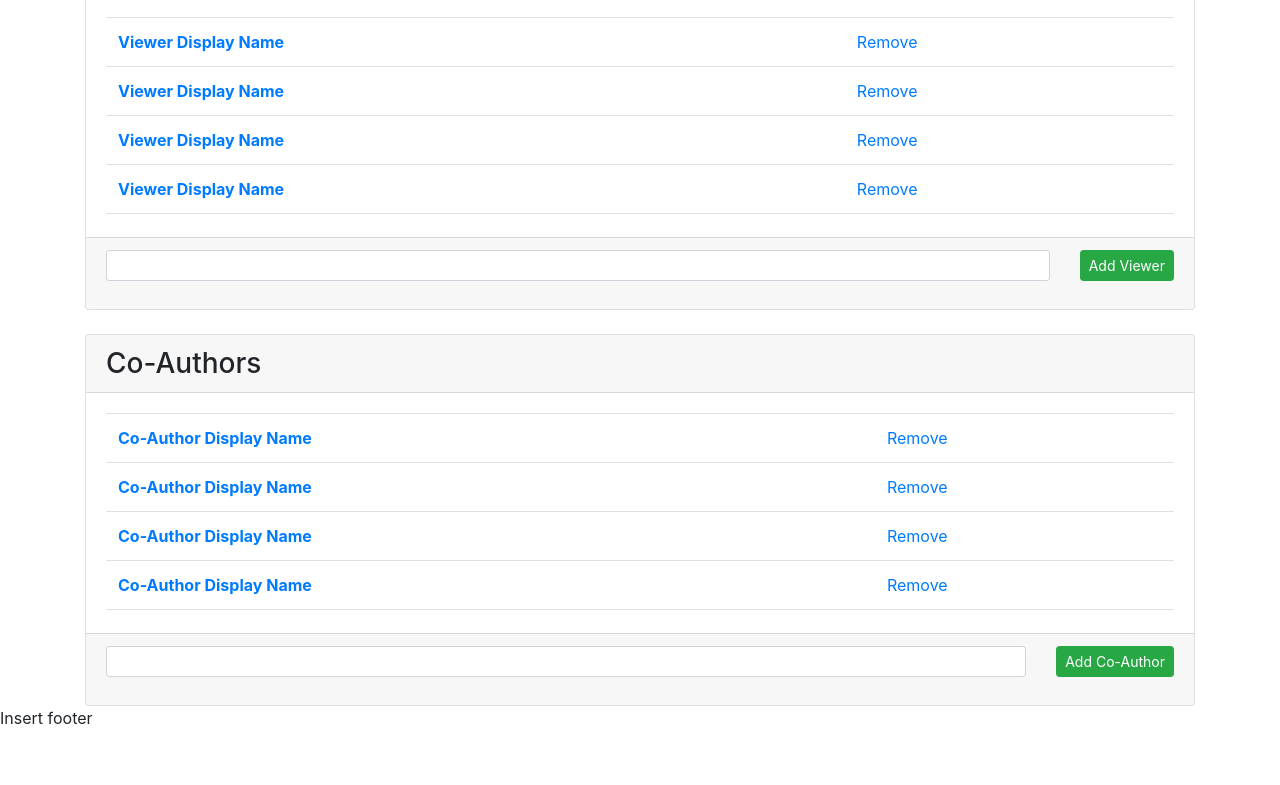
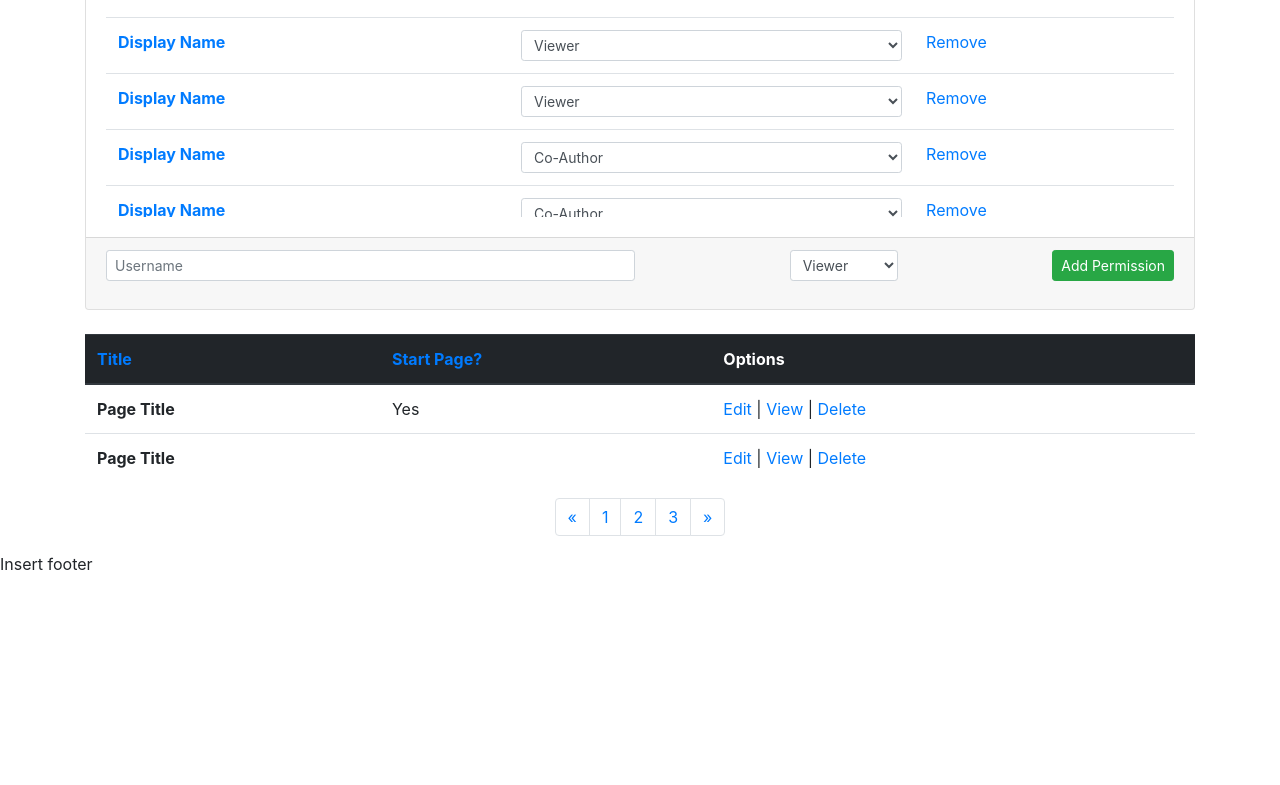
Before and after one commit to silentfuzzle/TheWritersNetBootstrap, a website: page books/edit.html in a window 1280 px wide. Shown: the part 749-1534 px from the top of the page. After the commit the page ends 1380 px from the top, so only its background shows below. Drawn offline with nearby package versions, Linux system fonts and the light colour scheme.

Commit message:
Finished Edit Book page

```diff
--- a/books/edit.html
+++ b/books/edit.html
@@ -13,6 +13,28 @@
     </head>
     <body>
         Insert navbar
+
+        <div id="confirm-delete-modal" class="modal fade" role="dialog">
+            <div class="modal-dialog modal-lg" role="content">
+                <div class="modal-content">
+                    <div class="modal-header">
+                        <h4 class="modal-title">Confirm Action</h4>
+                        <button type="button" class="close" data-dismiss="modal">&times;</button>
+                    </div>
+                    <div class="modal-body">
+                        <p>Are you sure you want to delete this page?</p>
+
+                        <div class="row justify-content-end">
+                            <div class="col-auto">
+                                <button type="button" class="btn btn-secondary btn-sm" data-dismiss="modal">Cancel</button>
+                                <button type="button" class="btn btn-danger btn-sm">Delete</button>
+                            </div>
+                        </div>
+                    </div>
+                </div>
+            </div>
+        </div>
+
         <div class="container">
             <div class="row">
                 <ol class="col-12 breadcrumb">
@@ -67,29 +89,64 @@
             <div class="row">
                 <div class="col">
                     <div class="card">
-                        <h3 class="card-header">Viewers</h3>
+                        <h3 class="card-header">Permissions</h3>
                         <div class="card-body">
                             <div class="table-hack">
                                 <table class="table table-hover">
                                     <tbody>
                                         <tr>
-                                            <th><a href="#">Viewer Display Name</a></th>
+                                            <th><a href="#">Display Name</a></th>
+                                            <td>
+                                                <select class="form-control form-control-sm">
+                                                    <option>Viewer</option>
+                                                    <option>Co-Author</option>
+                                                    <option>Author</option>
+                                                </select>
+                                            </td>
                                             <td><a href="#">Remove</a></td>
                                         </tr>
                                         <tr>
-                                            <th><a href="#">Viewer Display Name</a></th>
+                                            <th><a href="#">Display Name</a></th>
+                                            <td>
+                                                <select class="form-control form-control-sm">
+                                                    <option>Viewer</option>
+                                                    <option>Co-Author</option>
+                                                    <option>Author</option>
+                                                </select>
+                                            </td>
                                             <td><a href="#">Remove</a></td>
                                         </tr>
                                         <tr>
-                                            <th><a href="#">Viewer Display Name</a></th>
+                                            <th><a href="#">Display Name</a></th>
+                                            <td>
+                                                <select class="form-control form-control-sm">
+                                                    <option>Viewer</option>
+                                                    <option selected>Co-Author</option>
+                                                    <option>Author</option>
+                                                </select>
+                                            </td>
                                             <td><a href="#">Remove</a></td>
                                         </tr>
                                         <tr>
-                                            <th><a href="#">Viewer Display Name</a></th>
+                                            <th><a href="#">Display Name</a></th>
+                                            <td>
+                                                <select class="form-control form-control-sm">
+                                                    <option>Viewer</option>
+                                                    <option selected>Co-Author</option>
+                                                    <option>Author</option>
+                                                </select>
+                                            </td>
                                             <td><a href="#">Remove</a></td>
                                         </tr>
                                         <tr>
-                                            <th><a href="#">Viewer Display Name</a></th>
+                                            <th><a href="#">Display Name</a></th>
+                                            <td>
+                                                <select class="form-control form-control-sm">
+                                                    <option>Viewer</option>
+                                                    <option>Co-Author</option>
+                                                    <option selected>Author</option>
+                                                </select>
+                                            </td>
                                             <td><a href="#">Remove</a></td>
                                         </tr>
                                     </tbody>
@@ -98,13 +155,21 @@
                         </div>
                         <div class="card-footer">
                             <form>
-                                <div class="form-group row">
-                                    <div class="col">
-                                        <label class="sr-only" for="viewer-input">Enter Viewer</label>
-                                        <input type="text" class="form-control form-control-sm" id="viewer-input">
+                                <div class="form-row justify-content-between">
+                                    <div class="form-group col-6">
+                                        <label class="sr-only" for="viewer-input">Username</label>
+                                        <input type="text" class="form-control form-control-sm" id="viewer-input" placeholder="Username">
                                     </div>
-                                    <div class="col-auto">
-                                        <button type="button" class="btn btn-success btn-sm">Add Viewer</button>
+                                    <div class="form-group col-auto">
+                                        <label class="sr-only" for="permission-input">Permission</label>
+                                        <select id="permission-input" class="form-control form-control-sm">
+                                            <option>Viewer</option>
+                                            <option>Co-Author</option>
+                                            <option>Author</option>
+                                        </select>
+                                    </div>
+                                    <div class="col-12 col-md-auto">
+                                        <button type="button" class="btn btn-success btn-sm">Add Permission</button>
                                     </div>
                                 </div>
                             </form>
@@ -116,50 +181,48 @@
             <br/>
 
             <div class="row">
-                <div class="col">
-                    <div class="card">
-                        <h3 class="card-header">Co-Authors</h3>
-                        <div class="card-body">
-                            <div class="table-hack">
+                <div class="col-12">
+                    <div class="table-responsive">
                         <table class="table table-hover">
+                            <thead class="thead-dark">
+                                <tr>
+                                    <th><a href="#">Title</a></th>
+                                    <th><a href="#">Start Page?</a></th>
+                                    <th>Options</th>
+                                </tr>
+                            </thead>
                             <tbody>
                                 <tr>
-                                            <th><a href="#">Co-Author Display Name</a></th>
-                                            <td><a href="#">Remove</a></td>
+                                    <th>Page Title</th>
+                                    <td>Yes</td>
+                                    <td><a href="#">Edit</a> | <a href="./pages/view.html">View</a> | <a href="#" data-toggle="modal" data-target="#confirm-delete-modal">Delete</a></td>
                                 </tr>
                                 <tr>
-                                            <th><a href="#">Co-Author Display Name</a></th>
-                                            <td><a href="#">Remove</a></td>
-                                        </tr>
-                                        <tr>
-                                            <th><a href="#">Co-Author Display Name</a></th>
-                                            <td><a href="#">Remove</a></td>
-                                        </tr>
-                                        <tr>
-                                            <th><a href="#">Co-Author Display Name</a></th>
-                                            <td><a href="#">Remove</a></td>
-                                        </tr>
-                                        <tr>
-                                            <th><a href="#">Co-Author Display Name</a></th>
-                                            <td><a href="#">Remove</a></td>
+                                    <th>Page Title</th>
+                                    <td></td>
+                                    <td><a href="#">Edit</a> | <a href="./pages/view.html">View</a> | <a href="#" data-toggle="modal" data-target="#confirm-delete-modal">Delete</a></td>
                                 </tr>
                             </tbody>
                         </table>
                     </div>
-                        </div>
-                        <div class="card-footer">
-                            <form>
-                                <div class="form-group row">
-                                    <div class="col">
-                                        <label class="sr-only" for="viewer-input">Enter Co-Author</label>
-                                        <input type="text" class="form-control form-control-sm" id="viewer-input">
-                                    </div>
-                                    <div class="col-auto">
-                                        <button type="button" class="btn btn-success btn-sm">Add Co-Author</button>
-                                    </div>
-                                </div>
-                            </form>
-                        </div>
+                    <div class="col-12">
+                        <nav aria-label="library pagination">
+                            <ul class="pagination justify-content-center">
+                                <li class="page-item">
+                                    <a class="page-link" href="#" aria-label="Previous">
+                                        <span aria-hidden="true">&laquo;</span>
+                                    </a>
+                                </li>
+                                <li class="page-item"><a class="page-link" href="#">1</a></li>
+                                <li class="page-item"><a class="page-link" href="#">2</a></li>
+                                <li class="page-item"><a class="page-link" href="#">3</a></li>
+                                <li class="page-item">
+                                    <a class="page-link" href="#" aria-label="Next">
+                                        <span aria-hidden="true">&raquo;</span>
+                                    </a>
+                                </li>
+                            </ul>
+                        </nav>
                     </div>
                 </div>
             </div>
```
Also changed, not shown: pages/view.html (+7 -5 lines). Lines whose indentation alone changed are shown as unchanged.
